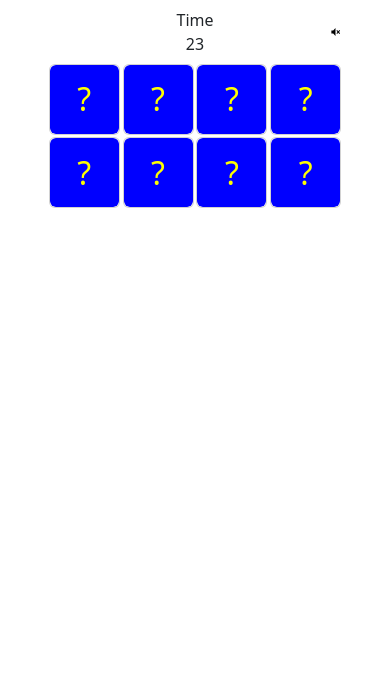
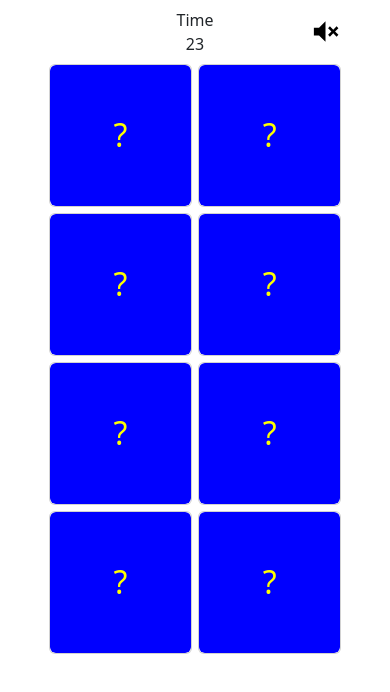
Before and after one commit to Alex070822/gorilla-challenge, a React (Vite) app: page /play in a window 390 px wide. Shown: the top 692 px of the page. Built offline with nearby package versions, Linux system fonts and the light colour scheme; grey boxes are pictures that could not be loaded.

Commit message:
Add breakpoints

```diff
--- a/index.html
+++ b/index.html
@@ -2,9 +2,9 @@
 <html lang="en">
   <head>
     <meta charset="UTF-8" />
-    <link rel="icon" type="image/svg+xml" href="/vite.svg" />
+    <link rel="icon" type="image/svg+xml" href="/assets/logo.svg" />
     <meta name="viewport" content="width=device-width, initial-scale=1.0" />
-    <title>Vite + React + TS</title>
+    <title>Memory Game</title>
   </head>
   <body>
     <div id="root"></div>
--- a/src/components/Game/Game.css
+++ b/src/components/Game/Game.css
@@ -19,3 +19,14 @@
   width: 75%;
   margin: 0 auto;
 }
+
+@media (max-width: 480px) {
+  .game-board {
+    grid-template-columns: repeat(2, 1fr);
+    grid-template-rows: repeat(4, 1fr);
+    column-gap: 2%;
+    row-gap: 4%;
+    width: 75%;
+    margin: 0 auto;
+  }
+}
--- a/src/components/Game/Game.tsx
+++ b/src/components/Game/Game.tsx
@@ -34,10 +34,12 @@ const Game: FC = () => {
   const [gameEnded, setGameEnded] = useState(false);
   const [allMatched, setAllMatched] = useState(false);
 
+  let idCounter = 1;
+
   const shuffleCards = () => {
     const shuffledCards = [...cardImages, ...cardImages]
       .sort(() => Math.random() - 0.5)
-      .map((card) => ({ ...card, id: Math.random() }));
+      .map((card) => ({ ...card, id: idCounter++ }));
     setCards(shuffledCards);
   };
 
@@ -169,7 +171,12 @@ const Game: FC = () => {
               />
             ))}
           </div>
-          <Modal show={showModal} onHide={handleCloseModal}>
+          <Modal
+            show={showModal}
+            onHide={handleCloseModal}
+            aria-labelledby="memory game modal"
+            centered
+          >
             <Modal.Header closeButton>
               <Modal.Title>Message</Modal.Title>
             </Modal.Header>
--- a/src/components/SoundBtn/SoundBtn.css
+++ b/src/components/SoundBtn/SoundBtn.css
@@ -13,3 +13,15 @@
 .sound-btn-off {
   background-image: url("/assets/sound--off.svg");
 }
+
+@media (max-width: 480px) {
+  .sound-btn {
+    width: 32%;
+  }
+}
+
+@media (min-width: 481px) {
+  .sound-btn {
+    width: 24%;
+  }
+}
```
